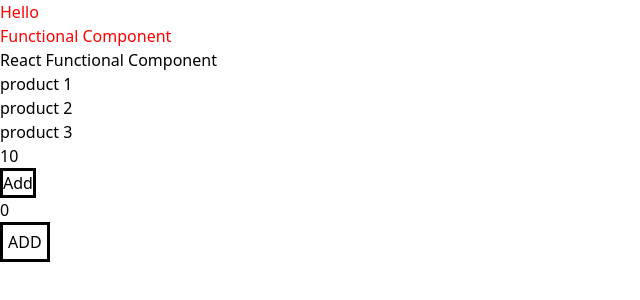
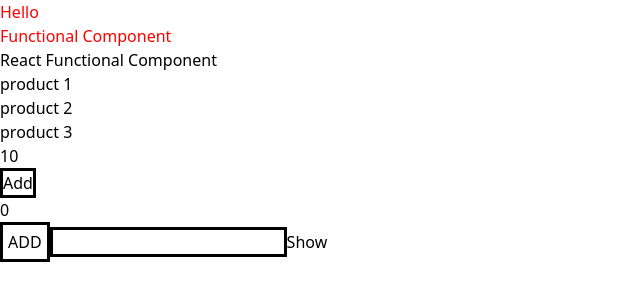
Before and after one commit to Abishek25112004/React-practice, a React (Vite) app in the folder Ep/vite-project/: page / in a window 1280 px wide. Shown: the top 300 px of the page, without its empty margins (0-640 px from the left). Built offline with nearby package versions, Linux system fonts and the light colour scheme.

Commit message:
useState Example practice

```diff
--- a/Ep/vite-project/src/Hook-UseEffect.jsx
+++ b/Ep/vite-project/src/Hook-UseEffect.jsx
@@ -1,4 +1,5 @@
 import { useState,useEffect } from "react"
+import UseStateExample from "./useState-Example";
 
 function HookUseEffect() {
 
@@ -12,6 +13,7 @@ function HookUseEffect() {
     <div>
       <h2>{count}</h2>
       <button style={{border:"3px solid black", padding:"5px"}} onClick={()=>setCount((count)=>count+1)}>ADD</button>
+      <UseStateExample />
     </div>
   )
 }
--- /dev/null
+++ b/Ep/vite-project/src/useState-Example.jsx
@@ -0,0 +1,22 @@
+import { useState ,useRef} from "react"
+
+function UseStateExample() {
+
+    let [input, setInput] = useState("");
+
+     let inputRef = useRef()
+
+     let display=()=>{
+        console.log(inputRef.current.value)
+     }
+
+    return(
+<>
+  <input style={{border:"3px solid black"}}  ref={inputRef}></input>
+  <button onClick={display}>Show</button>
+  <p>{display}</p>
+</>
+    )
+}
+
+export default UseStateExample
```
